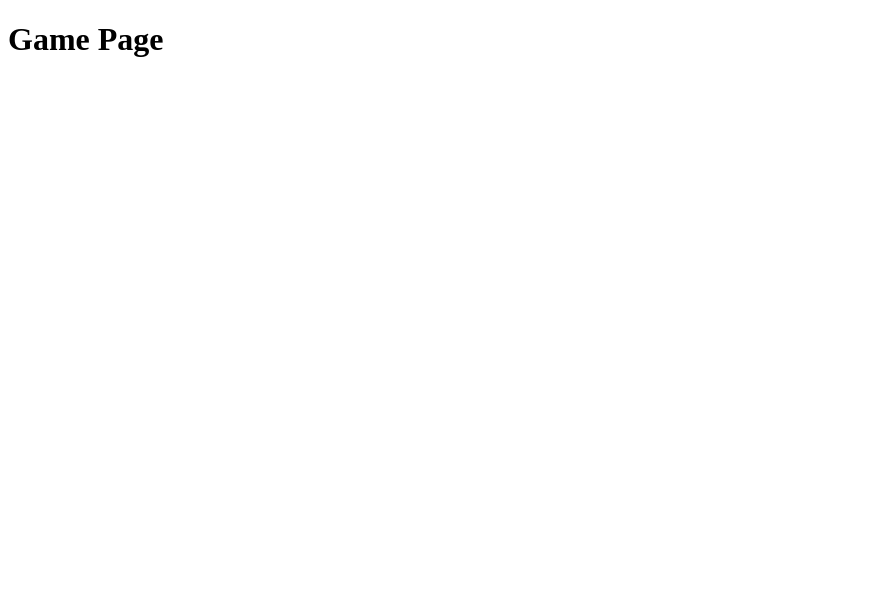
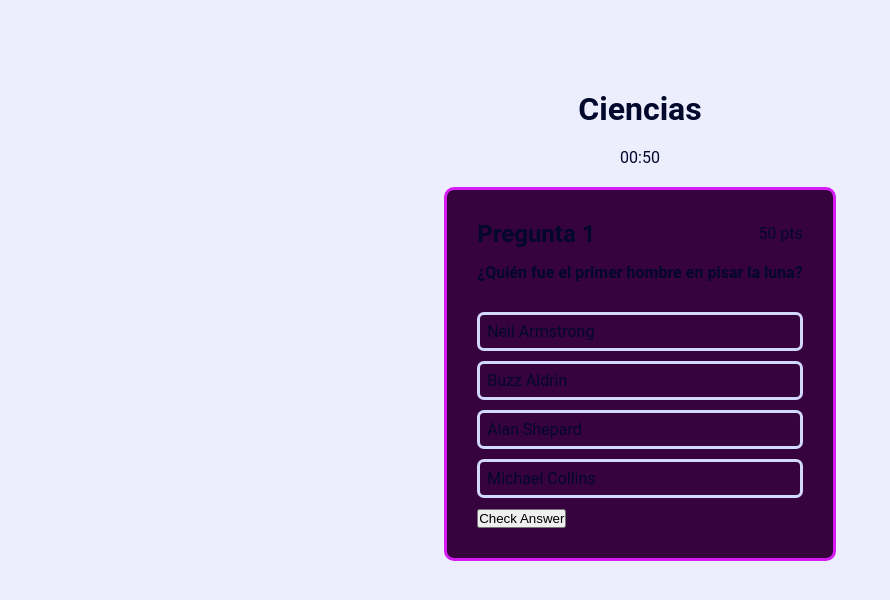
Before and after one commit to JosephHerreraDev/trivia-front, a Next.js app: page /game in a window 1280 px wide. Shown: the top 600 px of the page, without its empty margins (0-890 px from the left). Built offline with nearby package versions, Linux system fonts and the light colour scheme.

Commit message:
Add game page layout and styling plus change color

```diff
--- /dev/null
+++ b/components/answer/answer.css
@@ -0,0 +1,29 @@
+.question {
+    margin-bottom: 30px;
+    font-weight: 600;
+}
+
+.answer {
+    border: #D3D9FD solid;
+    border-radius: 7px;
+    padding: 7px;
+    margin-bottom: 10px;
+}
+
+.answer-name {
+    display: flex;
+    object-fit: contain;
+    cursor: pointer;
+}
+
+.correct {
+    background-color: #033F05;
+}
+
+.incorrect {
+    background-color: #3F0303;
+}
+
+input[type="radio"] {
+    display: none;
+}
--- /dev/null
+++ b/components/answer/answer.jsx
@@ -0,0 +1,60 @@
+import React, { useState, useEffect } from "react";
+import "./answer.css";
+
+const Answers = () => {
+  const question = "¿Quién fue el primer hombre en pisar la luna?";
+  const initialContent = [
+    "Neil Armstrong",
+    "Buzz Aldrin",
+    "Michael Collins",
+    "Alan Shepard",
+  ];
+
+  const [content, setContent] = useState(initialContent);
+  const [selectedAnswer, setSelectedAnswer] = useState(null);
+  const [correctAnswer, setCorrectAnswer] = useState("Neil Armstrong");
+
+  const handleAnswerChange = (event) => {
+    setSelectedAnswer(event.target.value);
+  };
+
+  useEffect(() => {
+    setContent((content) => [...content].sort(() => Math.random() - 0.5));
+  }, []);
+
+  const checkAnswer = () => {
+    if (selectedAnswer === correctAnswer) {
+      document.getElementById(`div-${selectedAnswer}`).classList.add("correct");
+    } else {
+      document
+        .getElementById(`div-${selectedAnswer}`)
+        .classList.add("incorrect");
+
+      document.getElementById(`div-${correctAnswer}`).classList.add("correct");
+    }
+  };
+
+  return (
+    <div>
+      <p className="question">{question}</p>
+      {content.map((answer, index) => (
+        <div className="answer" key={index} id={`div-${answer}`}>
+          <input
+            className="answer-input"
+            type="radio"
+            id={answer}
+            name="answer"
+            value={answer}
+            onChange={handleAnswerChange}
+          />
+          <label className="answer-name" htmlFor={answer}>
+            {answer}
+          </label>
+        </div>
+      ))}
+      <button onClick={checkAnswer}>Check Answer</button>
+    </div>
+  );
+};
+
+export default Answers;
--- a/pages/game.css
+++ b/pages/game.css
@@ -0,0 +1,26 @@
+.content {
+    display: flex;
+    flex-direction: column;
+    justify-content: center;
+    align-items: center;
+    height: 100%;
+    margin-top: 7%;
+}
+
+.timer {
+    margin: 20px auto;
+}
+
+.question-section {
+    border: #D61BF3 solid;
+    background-color: #37033F;
+    border-radius: 10px;
+    padding: 30px;
+}
+
+.question-title {
+    display: flex;
+    justify-content: space-between;
+    align-items: center;
+    margin-bottom: 15px;
+}
--- a/pages/game.jsx
+++ b/pages/game.jsx
@@ -1,11 +1,26 @@
 import React from "react";
+import "/src/app/globals.css";
+import Answers from "../components/answer/answer";
+import Styles from "./game.css";
 
-const GamePage = () => {
+const game = () => {
   return (
-    <div>
-      <h1>Game Page</h1>
+    <div className="content">
+      <h1 className="category">Ciencias</h1>
+      <p className="timer">00:50</p>
+      <div className="question-section">
+        <div className="question-title">
+          <h2>Pregunta 1</h2>
+          <p className="points">50 pts</p>
+        </div>
+
+
+        <div className="answers">
+          <Answers />
+        </div>
+      </div>
     </div>
   );
 };
 
-export default GamePage;
+export default game;
```
